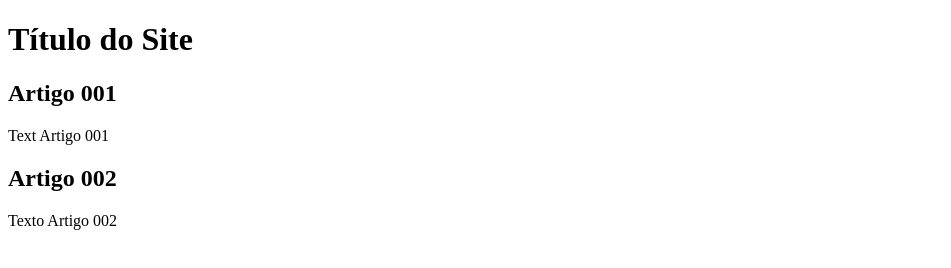
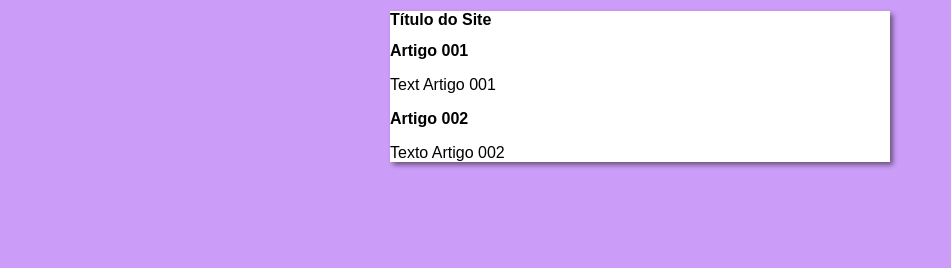
Before and after one commit to vinifcavalcanti/projeto-site, a plain HTML site: page index.html in a window 1280 px wide. Shown: the whole page, without its empty margins (0-951 px from the left). Drawn offline with Linux system fonts and the light colour scheme.

Commit message:
primeiro commit design

```diff
--- a/index.html
+++ b/index.html
@@ -4,6 +4,7 @@
     <meta charset="UTF-8">
     <meta name="viewport" content="width=device-width, initial-scale=1.0">
     <title>Título do Site</title>
+    <link rel="stylesheet" href="style.css">
 </head>
 <body>
     <main>
--- /dev/null
+++ b/style.css
@@ -0,0 +1,17 @@
+@charset "UTF-8";
+
+*{
+    font-family: Arial, Helvetica, sans-serif;
+    font-size: 16px;
+}
+
+body{
+    background-color: rgb(204, 157, 248);
+}
+
+main{
+    background-color: white;
+    width: 500px;
+    margin: auto;
+    box-shadow: 3px 3px 5px rgba(0, 0, 0, 0.473);
+}
```
